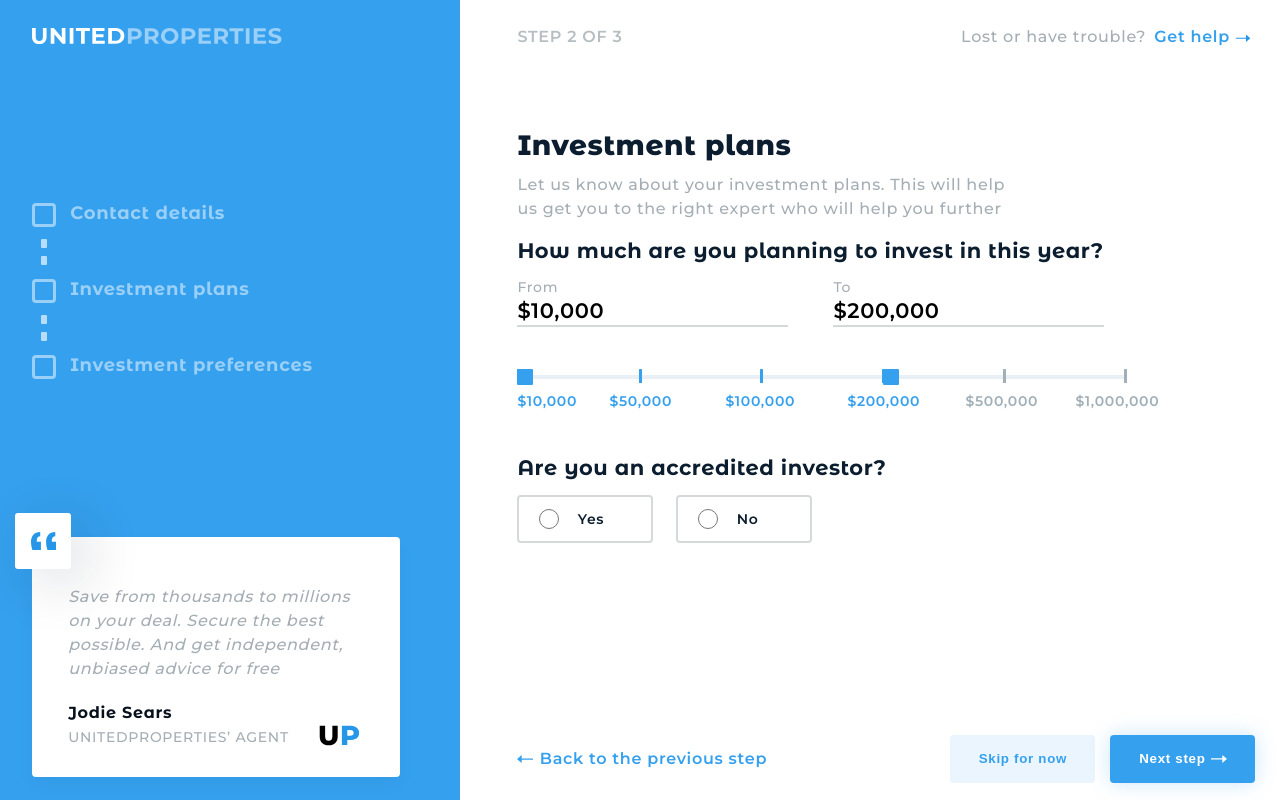
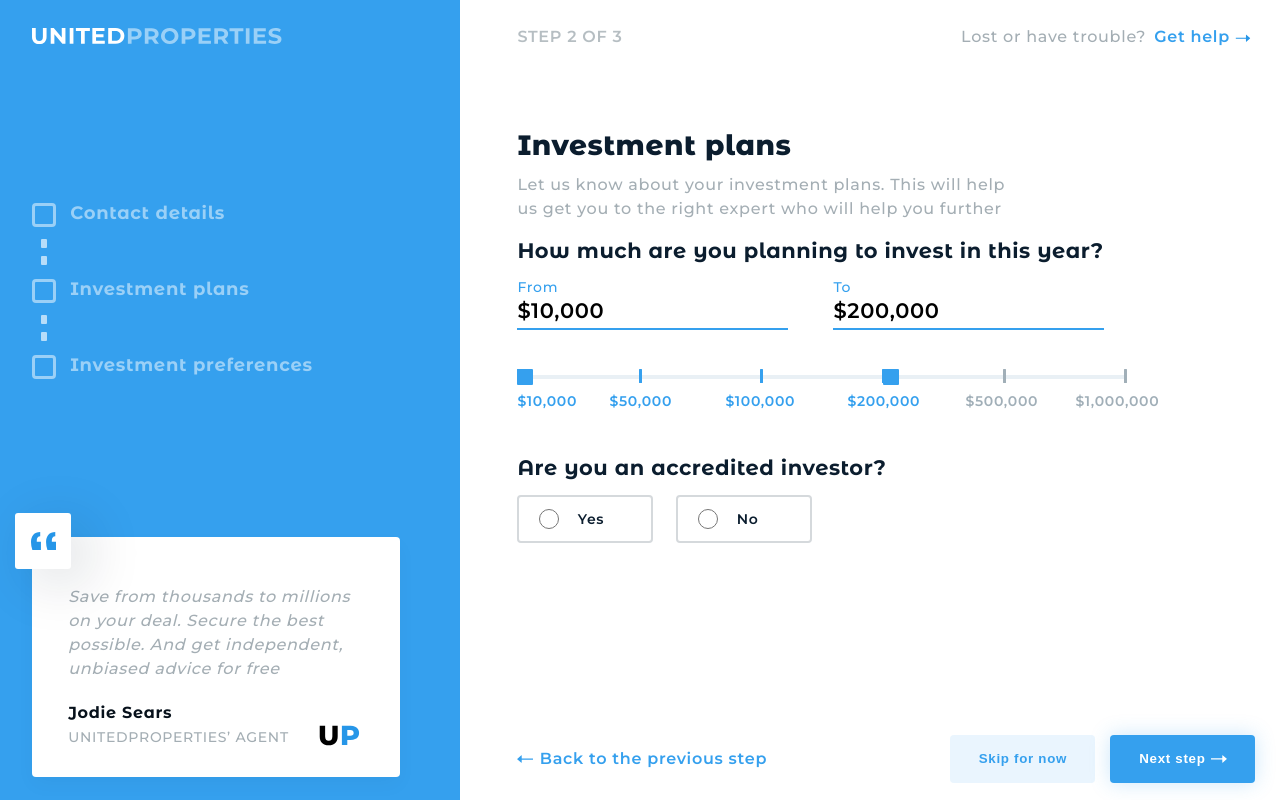
Before and after one commit to cavaglieridomenico/user-onboarding, a React (Create React App) app: page /plans in a window 1280 px wide. Built offline with nearby package versions, Linux system fonts and the light colour scheme.

Commit message:
[UPDATED] Input select Style
the box-valid property has been added to the boxes containing the select
inputs, using the ternary operators that directly validate the value of
the localUser properties to which they refer.

```diff
--- a/src/assets/style/contact.css
+++ b/src/assets/style/contact.css
@@ -56,13 +56,13 @@
   color: var(--error);
 }
 
-#form-contact .form-container .box-validated {
+#form-contact .form-container .box-valid {
   border-bottom: solid 2px var(--primaryColor);
   color: var(--primaryColor);
   caret-color: var(--primaryColor);
 }
 
-#form-contact .form-container .input-validated {
+#form-contact .form-container .input-valid {
   color: var(--mainBlack);
 }
 
--- a/src/assets/style/plans.css
+++ b/src/assets/style/plans.css
@@ -19,10 +19,16 @@ section.plans article {
   min-width: 300px;
 }
 
+#form-plans .from-box,
+#form-plans .to-box {
+  border-bottom: solid 2px var(--lightGrey);
+  transition: var(--mainTransition);
+}
+
 #form-plans .from-box select,
 #form-plans .to-box select {
   appearance: none;
-  border-bottom: solid 2px var(--lightGrey);
+  /* border-bottom: solid 2px var(--lightGrey); */
   margin: 0 auto 1%;
   width: 100%;
   font-family: var(--monserrat);
@@ -39,6 +45,12 @@ section.plans article {
 
 #form-plans .to-box {
   grid-row: 2 / 3;
+}
+
+#form-plans .box-valid,
+#form-plans .box-valid {
+  border-bottom: solid 2px var(--primaryColor);
+  color: var(--primaryColor);
 }
 
 .form-plans-error {
--- a/src/pages/Contact.js
+++ b/src/pages/Contact.js
@@ -163,7 +163,7 @@ const Contact = () => {
                     }}
                   />
                 </div>
-                <div className='country-box'>
+                <div className='country-box box-valid'>
                   <label htmlFor='country'>Country</label>
                   <select
                     type='text'
--- a/src/pages/Plans.js
+++ b/src/pages/Plans.js
@@ -67,7 +67,14 @@ const Plans = () => {
             </h2>
             <form id='form-plans'>
               <div className='form-container'>
-                <div className='from-box'>
+                <div
+                  className={`from-box ${
+                    isValidRange(
+                      parseInt(localUser.planFrom),
+                      parseInt(localUser.planTo)
+                    ) && 'box-valid'
+                  }`}
+                >
                   <label htmlFor='plans-from'>From</label>
                   <select
                     type='text'
@@ -93,7 +100,14 @@ const Plans = () => {
                     })}
                   </select>
                 </div>
-                <div className='to-box'>
+                <div
+                  className={`to-box ${
+                    isValidRange(
+                      parseInt(localUser.planFrom),
+                      parseInt(localUser.planTo)
+                    ) && 'box-valid'
+                  }`}
+                >
                   <label htmlFor='plans-to'>To</label>
                   <select
                     type='text'
```
